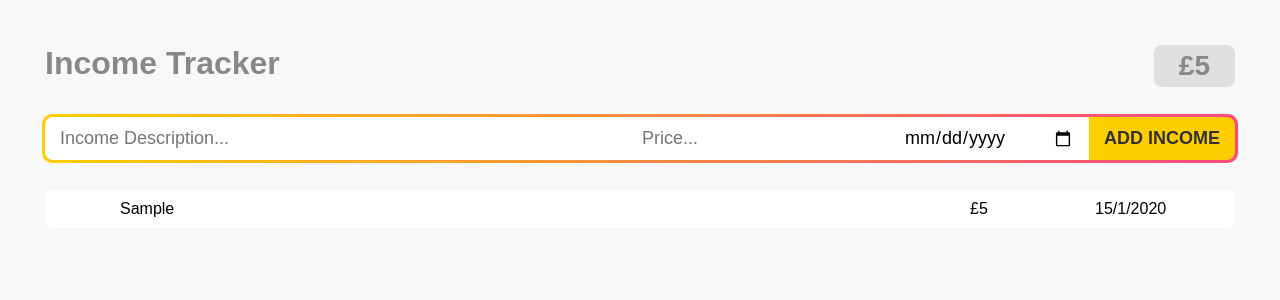
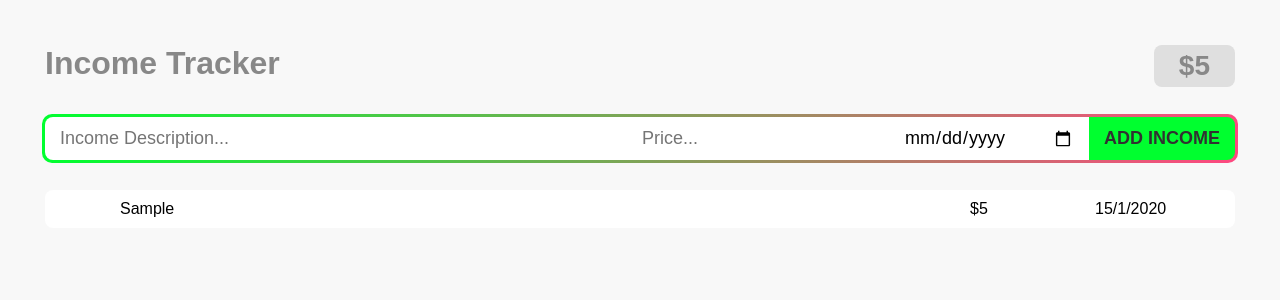
Before and after one commit to debbyuzuegbu/income-tracker, a React (Create React App) app: page / in a window 1280 px wide. Both pictures are taken after typing "Sample", "5", "2020-01-15" into the empty fields and a click on the input "Add Income". Shown: the top 300 px of the page. Built offline with nearby package versions, Linux system fonts and the light colour scheme.

Commit message:
changed some css colors

```diff
--- a/src/components/Header.js
+++ b/src/components/Header.js
@@ -4,7 +4,7 @@ function Header({totalIncome}) {
   return (
     <header>
       <h1>Income Tracker</h1>
-      <div className="total-income">£{totalIncome}</div>
+      <div className="total-income">${totalIncome}</div>
     </header>
   );
 }
--- a/src/components/IncomeItem.js
+++ b/src/components/IncomeItem.js
@@ -14,7 +14,7 @@ function IncomeItem({income, index, removeIncome}) {
     <div className="income-item">
       <button className="remove-item" onClick={() => removeHandle(index)}>x</button>
       <div className="desc">{income.desc}</div>
-      <div className="price">£{income.price}</div>
+      <div className="price">${income.price}</div>
       <div className="date">{day + "/" + month + "/" + year}</div>
     </div>
   )
--- a/src/index.css
+++ b/src/index.css
@@ -2,7 +2,7 @@
 	--light: #F8F8F8;
 	--dark: #313131;
 	--grey: #888;
-	--primary: #FFCE00;
+	--primary: #00ff2f;
 	--secondary: #FE4880;
 	--alert: #FF1E2D;
 }
```
